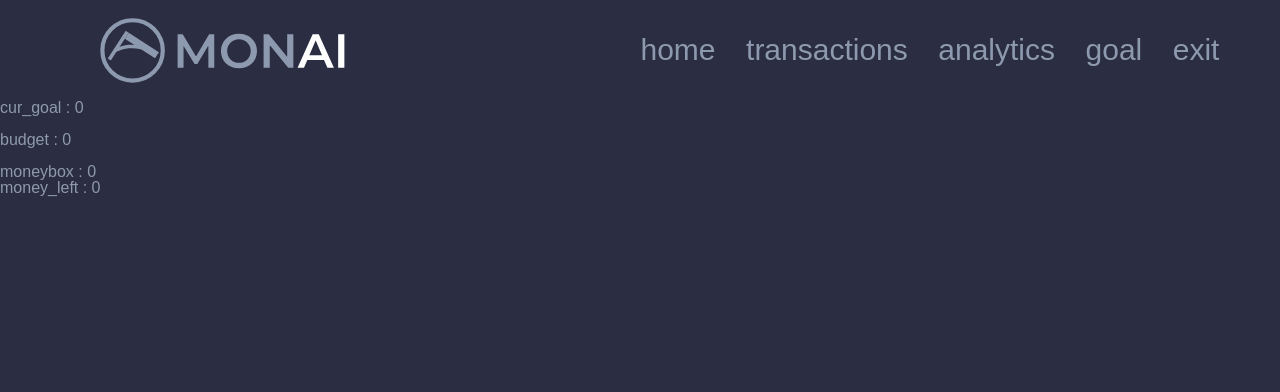
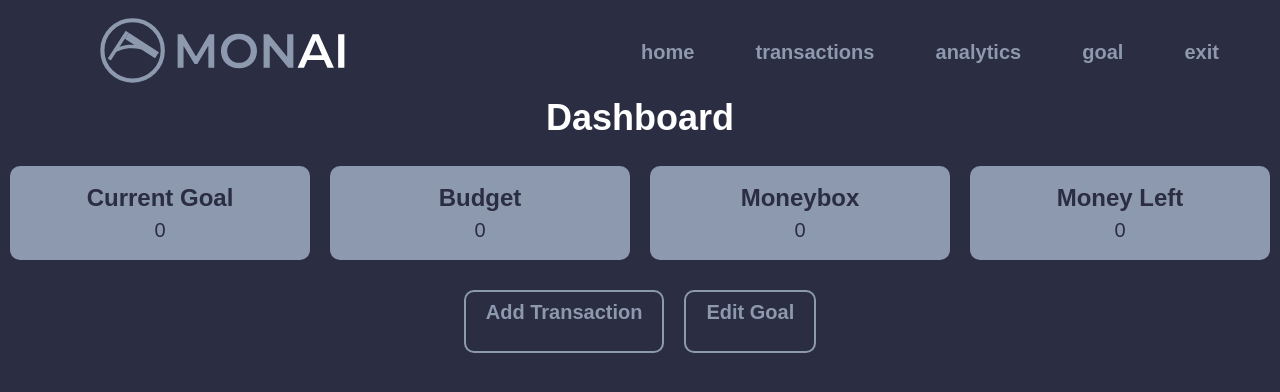
Before and after one commit to vivatttt/Bot-Accountant, a Flask app: page / in a window 1280 px wide. Shown: the top 392 px of the page. Run offline with Flask 3, Linux system fonts and the light colour scheme; the visitor is signed in with stand-in values (Sample User, id 1).

Commit message:
1st commit

```diff
--- a/app/static/styles/main.css
+++ b/app/static/styles/main.css
@@ -587,3 +587,99 @@
     width: 100%;
     max-width: 800px;
   }
+/*----------------------------------------------------------------
+   main page
+-----------------------------------------------------------------*/
+.wrapper {
+    display: flex;
+    flex-direction: column;
+    align-items: center;
+    justify-content: center;
+    width: 100%;
+    background-color: #2B2D42;
+    font-family: "Montserrat", sans-serif;
+  }
+
+  .page-title {
+    font-size: 36px;
+    font-weight: 700;
+    color: #ffffff;
+    margin-bottom: 30px;
+  }
+
+  .info-container {
+    display: flex;
+    justify-content: center;
+    width: 100%;
+    margin-bottom: 30px;
+  }
+
+  .info-block {
+    background-color: #8D99AE;
+    border-radius: 10px;
+    padding: 20px;
+    margin: 0 10px;
+    flex: 1;
+    text-align: center;
+  }
+
+  .info-title {
+    font-size: 24px;
+    font-weight: 700;
+    color: #2B2D42;
+    margin-bottom: 10px;
+  }
+
+  .info-value {
+    font-size: 20px;
+    font-weight: 400;
+    color: #2B2D42;
+  }
+
+  .quick-actions {
+    display: flex;
+    justify-content: center;
+    width: 100%;
+    margin-bottom: 30px;
+  }
+
+  .btn {
+    font-size: 20px;
+    font-weight: 700;
+    color: #8D99AE;
+    text-decoration: none;
+    background-color: transparent;
+    border: 2px solid #8D99AE;
+    border-radius: 10px;
+    padding: 10px 20px;
+    margin: 0 10px;
+    cursor: pointer;
+  }
+
+  @media (hover: hover) {
+    .btn:hover {
+      color: #ffffff;
+      border-color: #ffffff;
+    }
+  }
+
+  @media (hover: none) {
+    .btn:active {
+      color: #ffffff;
+      border-color: #ffffff;
+    }
+  }
+
+  .charts-container {
+    display: grid;
+    grid-template-columns: repeat(3, 1fr);
+    grid-gap: 20px;
+    width: 100%;
+    max-width: 1200px;
+  }
+
+  .chart-block {
+    background-color: #8D99AE;
+    border-radius: 10px;
+    padding: 20px;
+  }
--- a/app/templates/main_page.html
+++ b/app/templates/main_page.html
@@ -2,14 +2,33 @@
 
 {% block title %}welcome{% endblock title %}
 
+{% block content %}
+<div class="wrapper">
+    <h1 class="page-title">Dashboard</h1>
 
+    <div class="info-container">
+        <div class="info-block">
+            <h2 class="info-title">Current Goal</h2>
+            <p class="info-value">{{ cur_goal }}</p>
+        </div>
+        <div class="info-block">
+            <h2 class="info-title">Budget</h2>
+            <p class="info-value">{{ budget }}</p>
+        </div>
+        <div class="info-block">
+            <h2 class="info-title">Moneybox</h2>
+            <p class="info-value">{{ moneybox }}</p>
+        </div>
+        <div class="info-block">
+            <h2 class="info-title">Money Left</h2>
+            <p class="info-value">{{ budget - moneybox }}</p>
+        </div>
+    </div>
 
-{% block content %}
+    <div class="quick-actions">
+        <a href="#" class="btn">Add Transaction</a>
+        <a href="#" class="btn">Edit Goal</a>
+    </div>
 
-    cur_goal : {{ cur_goal }} <br><br>
-    budget : {{ budget }} <br><br>
-    moneybox : {{ moneybox }} <br>
-    money_left : {{ budget - moneybox }} <br>
-
-
+</div>
 {% endblock content %}
```
